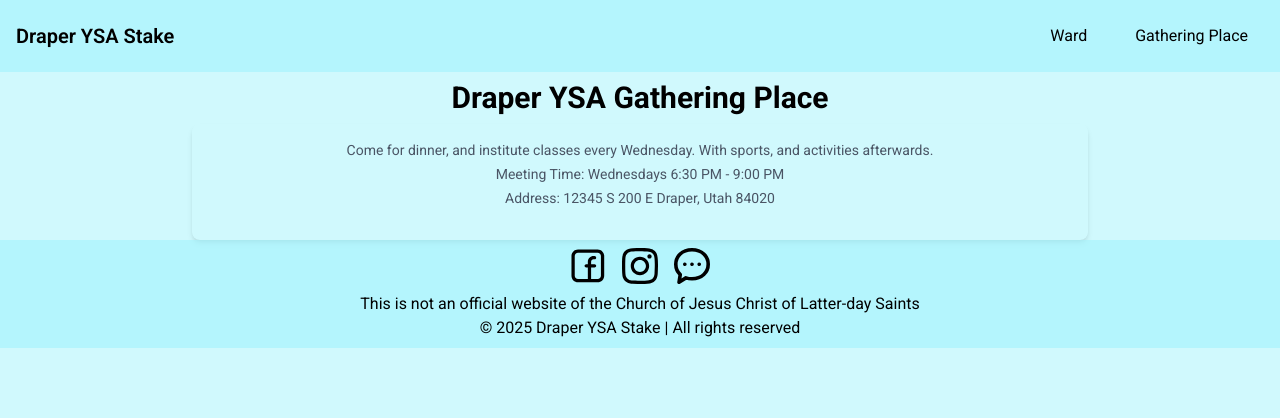
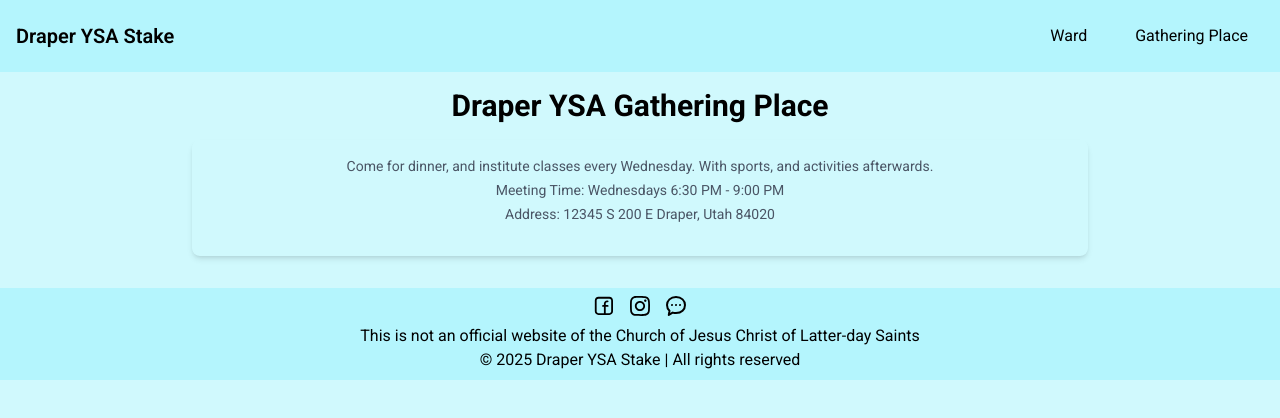
Before and after one commit to draperYSAcoms/StakeWebsite, a website built with Vite: page gatheringPlace.html in a window 1280 px wide. Built offline with nearby package versions, Linux system fonts and the light colour scheme.

Commit message:
Small updates to the ward/gatheringplace and home page

```diff
--- a/gatheringPlace.html
+++ b/gatheringPlace.html
@@ -24,8 +24,8 @@
 			</nav>
 		</header>
 
-		<main>
-			<h2 class="text-3xl font-bold text-center my-2">
+		<main class="p-4 mb-4">
+			<h2 class="text-3xl font-bold text-center mb-4">
 				Draper YSA Gathering Place
 			</h2>
 			<div class="max-w-4xl mx-auto rounded-lg shadow-md overflow-hidden">
@@ -57,7 +57,7 @@
 					<img
 						src="/facebook.svg"
 						alt="Facebook logo"
-						class="h-9 w-9 hover:scale-110 transition-transform duration-200 ease-in-out cursor-pointer hover:text-Primary" />
+						class="h-5 w-5 hover:scale-110 transition-transform duration-200 ease-in-out cursor-pointer hover:text-Primary" />
 				</a>
 				<a
 					href="https://www.instagram.com/draperutahysastake/"
@@ -66,7 +66,7 @@
 					<img
 						src="/instagram.svg"
 						alt="Instagram logo"
-						class="h-9 w-9 hover:scale-110 transition-transform duration-200 ease-in-out cursor-pointer hover:text-Primary" />
+						class="h-5 w-5 hover:scale-110 transition-transform duration-200 ease-in-out cursor-pointer hover:text-Primary" />
 				</a>
 				<a
 					href="https://draperysa.flocknote.com/DRAPERYSASTAKE"
@@ -75,7 +75,7 @@
 					<img
 						src="/flocknote.svg"
 						alt="FlockNote logo"
-						class="h-9 w-9 hover:scale-110 transition-transform duration-200 ease-in-out cursor-pointer hover:text-Primary" />
+						class="h-5 w-5 hover:scale-110 transition-transform duration-200 ease-in-out cursor-pointer hover:text-Primary" />
 				</a>
 			</div>
 			<p>
--- a/src/format/footer.ts
+++ b/src/format/footer.ts
@@ -33,7 +33,7 @@
 		img.src = `/StakeWebsite/${link.logo}`;
 		img.alt = `${link.name} logo`;
 		img.className =
-			"h-9 w-9 hover:scale-110 transition-transform duration-200 ease-in-out cursor-pointer hover:text-Primary";
+			"h-5 w-5 hover:scale-110 transition-transform duration-200 ease-in-out cursor-pointer hover:text-Primary";
 
 		a.appendChild(img);
 		socialMedia.appendChild(a);
--- a/src/main.ts
+++ b/src/main.ts
@@ -11,7 +11,7 @@
 document.querySelector<HTMLDivElement>("#app")!.innerHTML = `
 
 ${header.outerHTML}
-<main class="flex flex-col items-center justify-center gap-4 pb-4">
+<main class="flex flex-col items-center justify-center gap-10 pb-4">
   <section class="heroSlider w-full relative">
     <div class="swiper max-h-96" style="clip-path: polygon(0 0, 100% 0, 100% 85%, 0 100%)">
         <div class="swiper-wrapper relative">
--- a/ward.html
+++ b/ward.html
@@ -24,8 +24,8 @@
 			</nav>
 		</header>
 
-		<main class="p-8">
-			<h2 class="text-3xl font-bold text-center mb-8">Our Wards</h2>
+		<main class="p-4 mb-4">
+			<h2 class="text-3xl font-bold text-center mb-4">Our Wards</h2>
 			<div
 				class="grid grid-cols-1 md:grid-cols-2 lg:grid-cols-3 gap-6 max-w-6xl mx-auto">
 				<!-- Alta Ward -->
```
